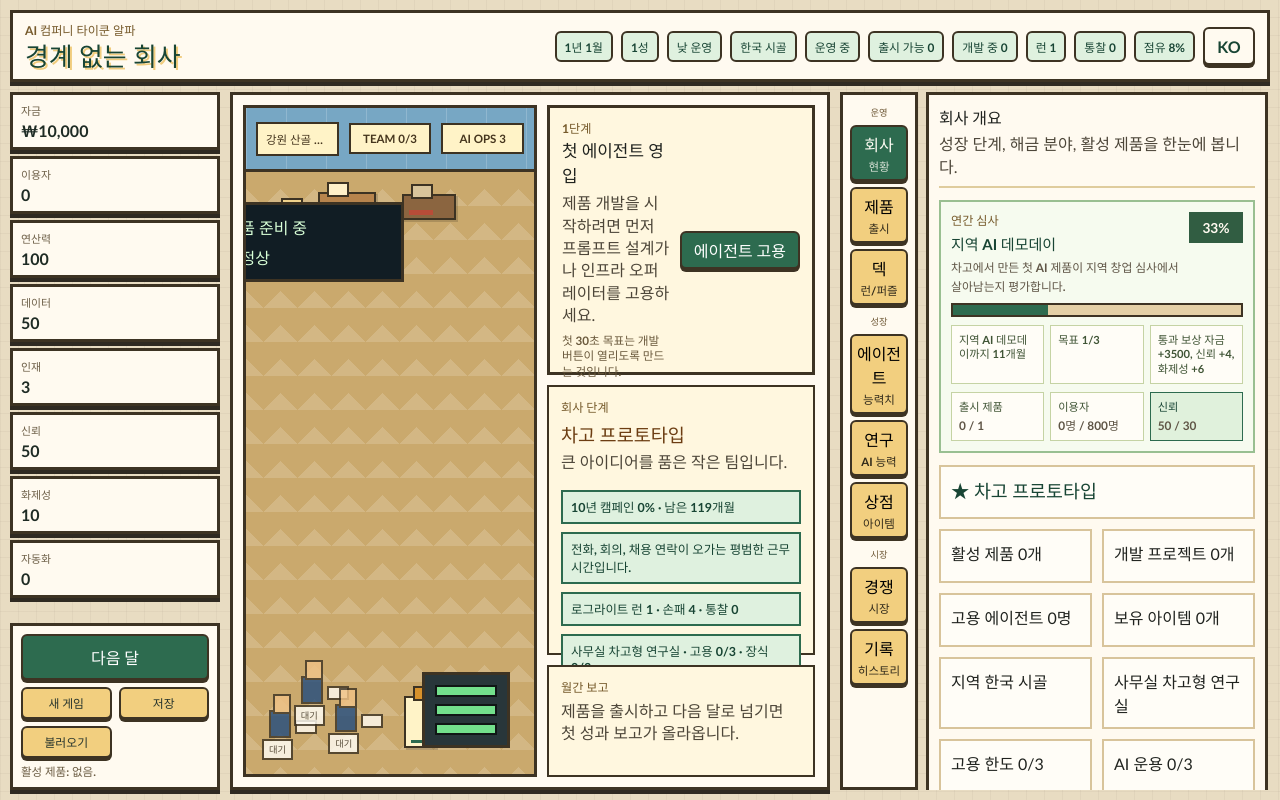
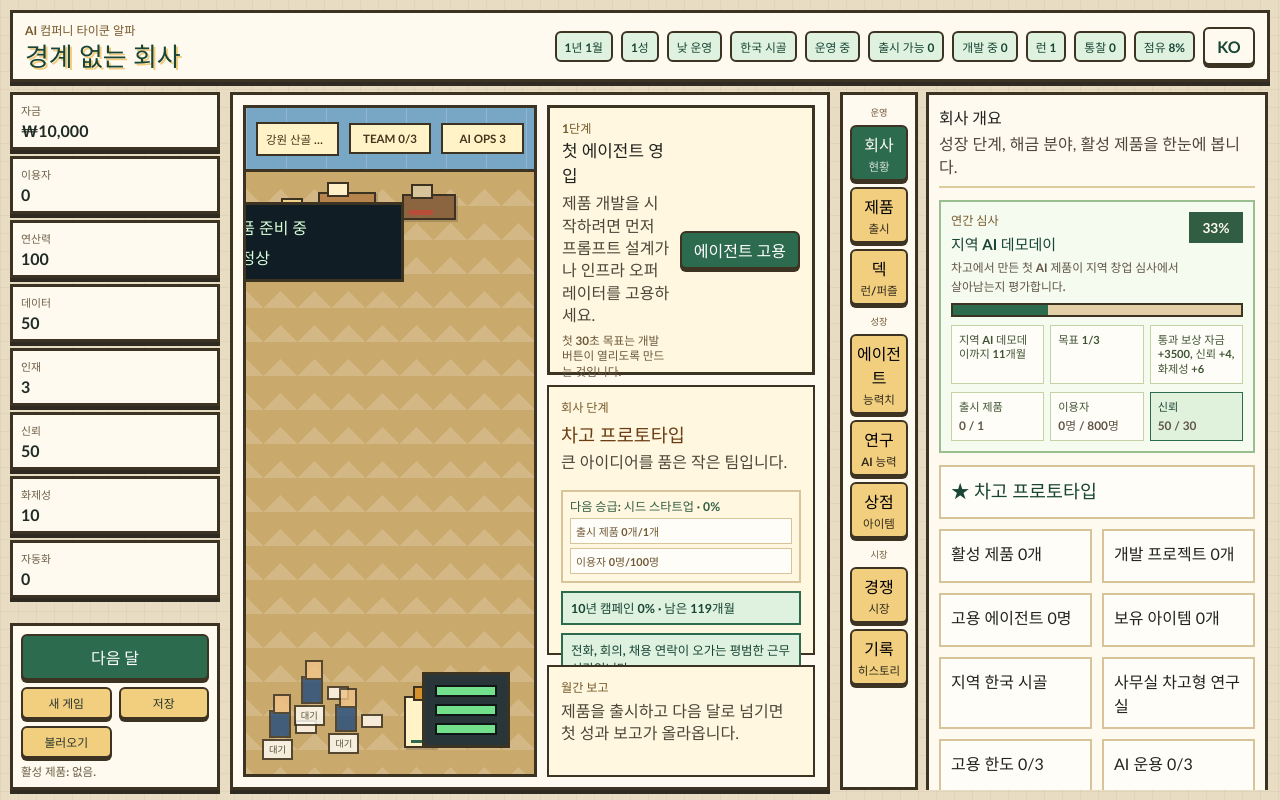
Before and after one commit to sgeniusk/ai-company-tycoon-boundaryless, a React (Vite) app: page / in a window 1280 px wide. Built offline with nearby package versions, Linux system fonts and the light colour scheme.

Commit message:
Add company promotion track

```diff
--- a/src/App.css
+++ b/src/App.css
@@ -830,6 +830,40 @@ p {
   padding: 6px 8px;
 }
 
+.stage-promotion-mini {
+  background: #fff7df;
+  border: 2px solid #d8c49b;
+  display: grid;
+  gap: 4px;
+  margin-top: 8px;
+  padding: 7px;
+}
+
+.stage-promotion-mini.complete {
+  background: #e0f1dc;
+  border-color: var(--green);
+}
+
+.stage-promotion-mini strong {
+  color: #315d42;
+  font-size: 0.76rem;
+  line-height: 1.25;
+}
+
+.stage-promotion-mini span {
+  background: #fffdf7;
+  border: 1px solid #d8c49b;
+  color: #705a38;
+  font-size: 0.68rem;
+  padding: 4px 5px;
+}
+
+.stage-promotion-mini span.complete {
+  background: #e8f5dc;
+  border-color: var(--green);
+  color: var(--green-dark);
+}
+
 .monthly-report dl {
   display: grid;
   gap: 7px;
@@ -1294,6 +1328,7 @@ p {
 }
 
 .campaign-panel,
+.promotion-panel,
 .annual-review-panel,
 .foundation-panel,
 .location-panel,
@@ -1308,6 +1343,7 @@ p {
 }
 
 .campaign-panel h3,
+.promotion-panel h3,
 .annual-review-panel h3,
 .foundation-panel h3,
 .location-panel h3 {
@@ -1316,6 +1352,7 @@ p {
 }
 
 .campaign-panel span,
+.promotion-panel span,
 .annual-review-panel span,
 .foundation-panel span,
 .location-card span,
@@ -1367,18 +1404,21 @@ p {
 }
 
 .annual-review-header,
+.promotion-header,
 .annual-review-meta,
 .annual-goal-list {
   display: grid;
   gap: 6px;
 }
 
-.annual-review-header {
+.annual-review-header,
+.promotion-header {
   align-items: start;
   grid-template-columns: minmax(0, 1fr) auto;
 }
 
-.annual-review-header strong {
+.annual-review-header strong,
+.promotion-header strong {
   background: #315d42;
   color: #fffaf0;
   font-size: 0.86rem;
--- a/src/components/GameChrome.tsx
+++ b/src/components/GameChrome.tsx
@@ -11,7 +11,7 @@ import {
 } from "../game/guidance";
 import { resetRunWithMetaUnlocks } from "../game/meta-progression";
 import { getRunSummary } from "../game/run-summary";
-import { getCampaignCalendar, getCampaignFinale, getCompanyStarRating, getCurrentLocation, getDayPhase } from "../game/campaign";
+import { getCampaignCalendar, getCampaignFinale, getCompanyStageProgress, getCompanyStarRating, getCurrentLocation, getDayPhase } from "../game/campaign";
 import {
   advanceMonth,
   chooseGrowthPath,
@@ -135,6 +135,7 @@ export function GameStage({
   const runSummary = getRunSummary(gameState);
   const calendar = getCampaignCalendar(gameState);
   const finale = getCampaignFinale(gameState);
+  const stageProgress = getCompanyStageProgress(gameState);
   const phase = getDayPhase(gameState);
   const location = getCurrentLocation(gameState);
   const growthPathCardClass = (pathId: string) =>
@@ -282,6 +283,21 @@ export function GameStage({
           <p className="eyebrow">회사 단계</p>
           <h2>{companyStage.name}</h2>
           <p>{companyStage.description}</p>
+          {stageProgress.next ? (
+            <div className="stage-promotion-mini">
+              <strong>다음 승급: {stageProgress.next.name} · {stageProgress.progressPercent}%</strong>
+              {stageProgress.items.map((item) => (
+                <span className={item.complete ? "complete" : ""} key={item.requirement}>
+                  {item.label} {item.currentLabel}/{item.targetLabel}
+                </span>
+              ))}
+            </div>
+          ) : (
+            <div className="stage-promotion-mini complete">
+              <strong>최종 회사 단계 도달</strong>
+              <span>이제 10년 엔딩 점수와 시장 지배력을 끌어올리면 됩니다.</span>
+            </div>
+          )}
           {gameState.chosenGrowthPath && <span className="growth-identity">전략: {gameState.chosenGrowthPath.title}</span>}
           <span className="growth-identity">
             10년 캠페인 {calendar.progressPercent}% · 남은 {calendar.remainingMonths}개월
--- a/src/components/MenuPanels.tsx
+++ b/src/components/MenuPanels.tsx
@@ -10,7 +10,7 @@ import {
   getCurrentAnnualReview,
 } from "../game/annual-review";
 import { getAnnualStrategyAdvice, getAnnualStrategyMenuFocus, prioritizeAnnualStrategyFocus } from "../game/annual-strategy-advisor";
-import { getCampaignCalendar, getCampaignFinale, getCompanyStarRating, getCurrentLocation } from "../game/campaign";
+import { getCampaignCalendar, getCampaignFinale, getCompanyStageProgress, getCompanyStarRating, getCurrentLocation } from "../game/campaign";
 import { getGrowthPathCompetitionSignals } from "../game/competition-signals";
 import {
   getAgentContentRows,
@@ -149,6 +149,7 @@ export function renderMenuContent(
     const placedOfficeItems = getPlacedOfficeItems(gameState);
     const calendar = getCampaignCalendar(gameState);
     const finale = getCampaignFinale(gameState);
+    const stageProgress = getCompanyStageProgress(gameState);
     const currentLocation = getCurrentLocation(gameState);
     const foundationSnapshot = getFoundationSnapshot(gameState);
     const annualReview = getCurrentAnnualReview(gameState);
@@ -293,6 +294,42 @@ export function renderMenuContent(
                 전략 {gameState.chosenGrowthPath.title} · 월간 {formatEffects(gameState.chosenGrowthPath.monthlyEffects)}
               </span>
             )}
+          </div>
+          <div className="promotion-panel">
+            <div className="promotion-header">
+              <div>
+                <p className="eyebrow">회사 승급 트랙</p>
+                <h3>{stageProgress.next ? `${stageProgress.next.name}까지` : "최종 단계 도달"}</h3>
+                <span>
+                  {stageProgress.next
+                    ? `${stageProgress.current.name}에서 ${stageProgress.next.name}으로 올라가면 더 좋은 지역과 후반 산업 확장이 열립니다.`
+                    : "남은 목표는 10년 엔딩 점수, 시장 점유율, 런 기록 갱신입니다."}
+                </span>
+              </div>
+              <strong>{stageProgress.progressPercent}%</strong>
+            </div>
+            <div className="arc-meter">
+              <i style={{ width: `${stageProgress.progressPercent}%` }} />
+            </div>
+            <div className="annual-review-meta">
+              <span>현재 {"★".repeat(getCompanyStarRating(gameState))} {stageProgress.current.name}</span>
+              <span>조건 {stageProgress.completed}/{stageProgress.total || 1}</span>
+              <span>{stageProgress.next ? "다음 지역 해금 준비" : "엔딩 점수 집중"}</span>
+            </div>
+            <div className="annual-goal-list">
+              {stageProgress.items.map((item) => (
+                <article className={item.complete ? "complete" : ""} key={item.requirement}>
+                  <strong>{item.label}</strong>
+                  <span>{item.currentLabel} / {item.targetLabel}</span>
+                </article>
+              ))}
+              {stageProgress.items.length === 0 && (
+                <article className="complete">
+                  <strong>모든 승급 완료</strong>
+                  <span>최종 평가를 준비하세요.</span>
+                </article>
+              )}
+            </div>
           </div>
           <div className="foundation-panel">
             <div>
--- a/src/game/campaign.ts
+++ b/src/game/campaign.ts
@@ -28,6 +28,25 @@ export interface CampaignFinale {
   rank: "S" | "A" | "B" | "C" | "D";
   survivedYears: number;
   verdict: string;
+}
+
+export interface CompanyStageProgressItem {
+  requirement: string;
+  label: string;
+  current: number;
+  target: number;
+  currentLabel: string;
+  targetLabel: string;
+  complete: boolean;
+}
+
+export interface CompanyStageProgress {
+  current: CompanyStageDefinition;
+  next?: CompanyStageDefinition;
+  items: CompanyStageProgressItem[];
+  completed: number;
+  total: number;
+  progressPercent: number;
 }
 
 export function getCampaignCalendar(state: GameState): CampaignCalendar {
@@ -65,6 +84,35 @@ export function getCompanyStarRating(state: GameState): number {
 export function getCampaignCompanyStage(state: GameState): CompanyStageDefinition {
   const orderedStages = [...companyStages].sort((a, b) => b.order - a.order);
   return orderedStages.find((stage) => requirementsMet(stage.requirements, state)) ?? orderedStages[orderedStages.length - 1];
+}
+
+export function getCompanyStageProgress(state: GameState): CompanyStageProgress {
+  const orderedStages = [...companyStages].sort((a, b) => a.order - b.order);
+  const current = getCampaignCompanyStage(state);
+  const next = orderedStages.find((stage) => stage.order === current.order + 1);
+  const items = Object.entries(next?.requirements ?? {}).map(([requirement, target]) => {
+    const currentValue = getRequirementValue(requirement, state);
+
+    return {
+      requirement,
+      label: requirementLabel(requirement),
+      current: currentValue,
+      target,
+      currentLabel: formatRequirementValue(requirement, currentValue),
+      targetLabel: formatRequirementValue(requirement, target),
+      complete: currentValue >= target,
+    };
+  });
+  const completed = items.filter((item) => item.complete).length;
+
+  return {
+    current,
+    next,
+    items,
+    completed,
+    total: items.length,
+    progressPercent: items.length ? Math.round((completed / items.length) * 100) : 100,
+  };
 }
 
 export function getCurrentLocation(state: GameState): CompanyLocationDefinition {
@@ -143,13 +191,36 @@ function getEndingName(rank: CampaignFinale["rank"]): string {
 
 function requirementsMet(requirements: Record<string, number>, state: GameState): boolean {
   return Object.entries(requirements ?? {}).every(([requirement, needed]) => {
-    if (requirement === "min_products") return state.activeProducts.length >= needed;
-    if (requirement === "min_domains") return state.unlockedDomains.length >= needed;
-    if (requirement === "min_users") return (state.resources.users ?? 0) >= needed;
-    if (requirement === "min_hype") return (state.resources.hype ?? 0) >= needed;
-    if (requirement === "min_trust") return (state.resources.trust ?? 0) >= needed;
-    if (requirement === "min_cash") return (state.resources.cash ?? 0) >= needed;
-    if (requirement === "min_automation") return (state.resources.automation ?? 0) >= needed;
-    return false;
+    return getRequirementValue(requirement, state) >= needed;
   });
 }
+
+function getRequirementValue(requirement: string, state: GameState): number {
+  if (requirement === "min_products") return state.activeProducts.length;
+  if (requirement === "min_domains") return state.unlockedDomains.length;
+  if (requirement === "min_users") return state.resources.users ?? 0;
+  if (requirement === "min_hype") return state.resources.hype ?? 0;
+  if (requirement === "min_trust") return state.resources.trust ?? 0;
+  if (requirement === "min_cash") return state.resources.cash ?? 0;
+  if (requirement === "min_automation") return state.resources.automation ?? 0;
+  return 0;
+}
+
+function requirementLabel(requirement: string): string {
+  if (requirement === "min_products") return "출시 제품";
+  if (requirement === "min_domains") return "해금 분야";
+  if (requirement === "min_users") return "이용자";
+  if (requirement === "min_hype") return "화제성";
+  if (requirement === "min_trust") return "신뢰";
+  if (requirement === "min_cash") return "자금";
+  if (requirement === "min_automation") return "자동화";
+  return requirement;
+}
+
+function formatRequirementValue(requirement: string, value: number): string {
+  const rounded = Math.round(value);
+  if (requirement === "min_products" || requirement === "min_domains") return `${rounded.toLocaleString("ko-KR")}개`;
+  if (requirement === "min_users") return `${rounded.toLocaleString("ko-KR")}명`;
+  if (requirement === "min_cash") return rounded.toLocaleString("ko-KR");
+  return rounded.toLocaleString("ko-KR");
+}
```
Also changed, not shown: reports/production_alpha_v0_15_4_company_promotion_track.md (added, +55 -0 lines), reports/qa/alpha_v0_15_4_qa.md (added, +42 -0 lines), 3 other files (tests, documents, lock files or other folders).
